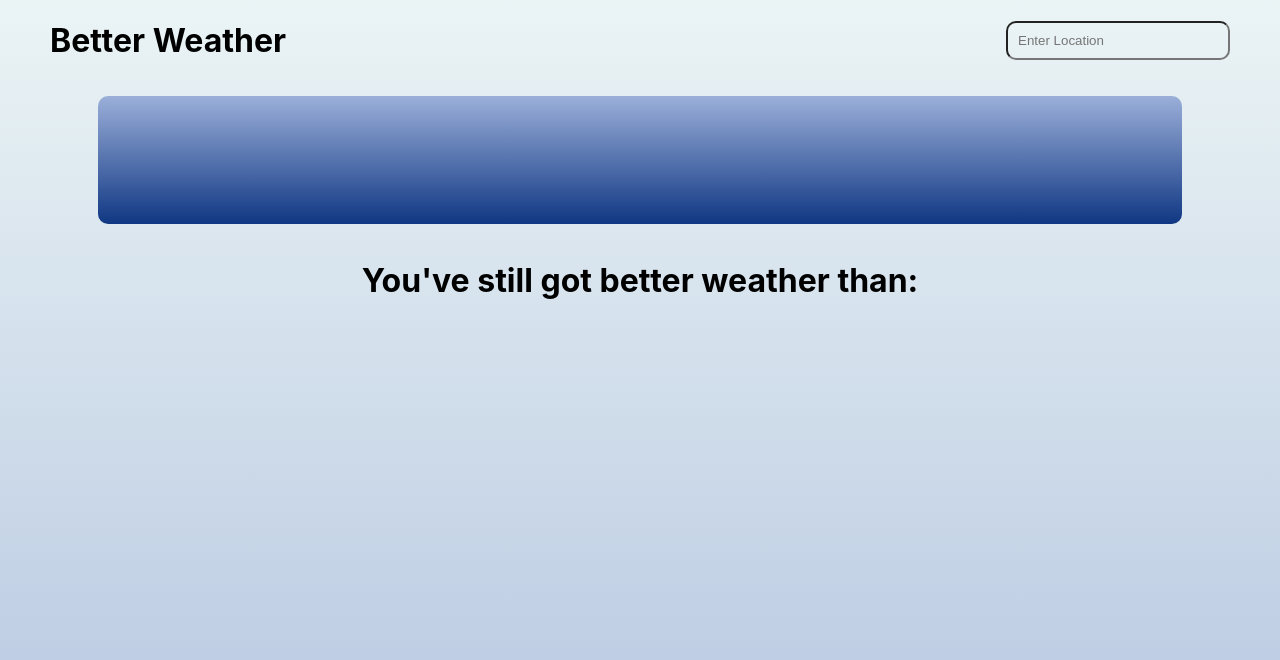
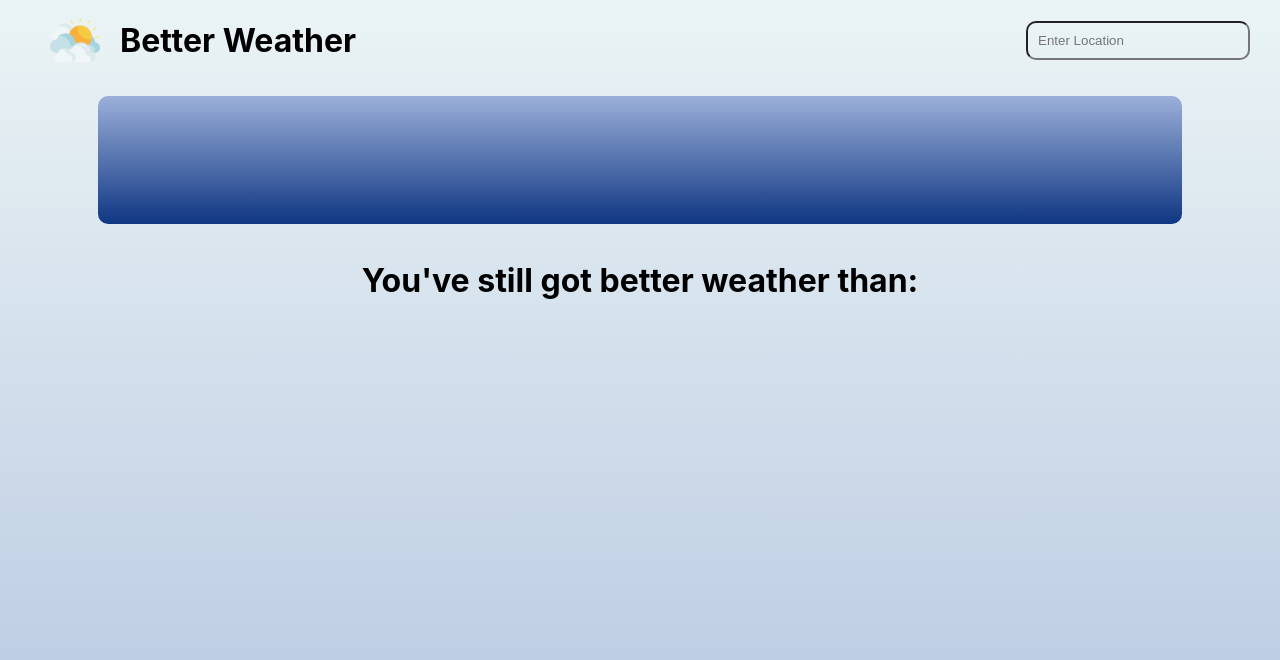
Before and after one commit to MartinH147/betterWeather, a React (Create React App) app: page / in a window 1280 px wide. Shown: the top 660 px of the page. Built offline with nearby package versions, Linux system fonts and the light colour scheme.

Commit message:
added icons

```diff
--- a/public/index.html
+++ b/public/index.html
@@ -2,12 +2,13 @@
 <html lang="en">
   <head>
     <meta charset="utf-8" />
-    <link rel="icon" href="%PUBLIC_URL%/favicon.ico" />
+    <link rel="icon" href="./cloudy.png" />
+    <!-- Credit to Freepik for the icon -->
     <meta name="viewport" content="width=device-width, initial-scale=1" />
     <meta name="theme-color" content="#000000" />
     <meta
       name="description"
-      content="Web site created using create-react-app"
+      content="Enter your location, and we'll inform you why you've got better weather"
     />
     <link rel="apple-touch-icon" href="%PUBLIC_URL%/logo192.png" />
     <!--
@@ -24,7 +25,7 @@
       work correctly both with client-side routing and a non-root public URL.
       Learn how to configure a non-root public URL by running `npm run build`.
     -->
-    <title>React App</title>
+    <title>Better Weather</title>
   </head>
   <body>
     <noscript>You need to enable JavaScript to run this app.</noscript>
--- a/src/App.css
+++ b/src/App.css
@@ -13,12 +13,25 @@
 /* HEADER */
 .header {
   height: 10vh;
-  width: calc(100% - 100px);
+  width: calc(100% - 60px);
   display: flex;
   justify-content: space-between;
   align-items: center;
   text-align: center;
-  padding: 0px 50px;
+  padding: 0px 30px;
+}
+
+.title {
+  display: flex;
+  flex-direction: row;
+  align-items: center;
+  justify-content: center;
+}
+
+img {
+  height: 50px;
+  width: 50px;
+  margin: 0px 20px;
 }
 
 h1 {
@@ -73,7 +86,7 @@ span {
   opacity: 50%;
 }
 
-.weatherDetails {
+.weatherDetails, .temperature {
   text-align: center;
 }
 
--- a/src/App.js
+++ b/src/App.js
@@ -342,7 +342,10 @@ function App() {
   return (
     <div className='App'>
       <div className='header'>
-        <h1>Better Weather</h1>
+        <div className='title'>
+          <img src='./cloudy.png'/>
+          <h1>Better Weather</h1>
+        </div>
         <input
         value={location}
         onChange={event => setLocation(event.target.value)}
```
Also changed, not shown: public/cloudy.png (added), src/cloudy.png (added).
